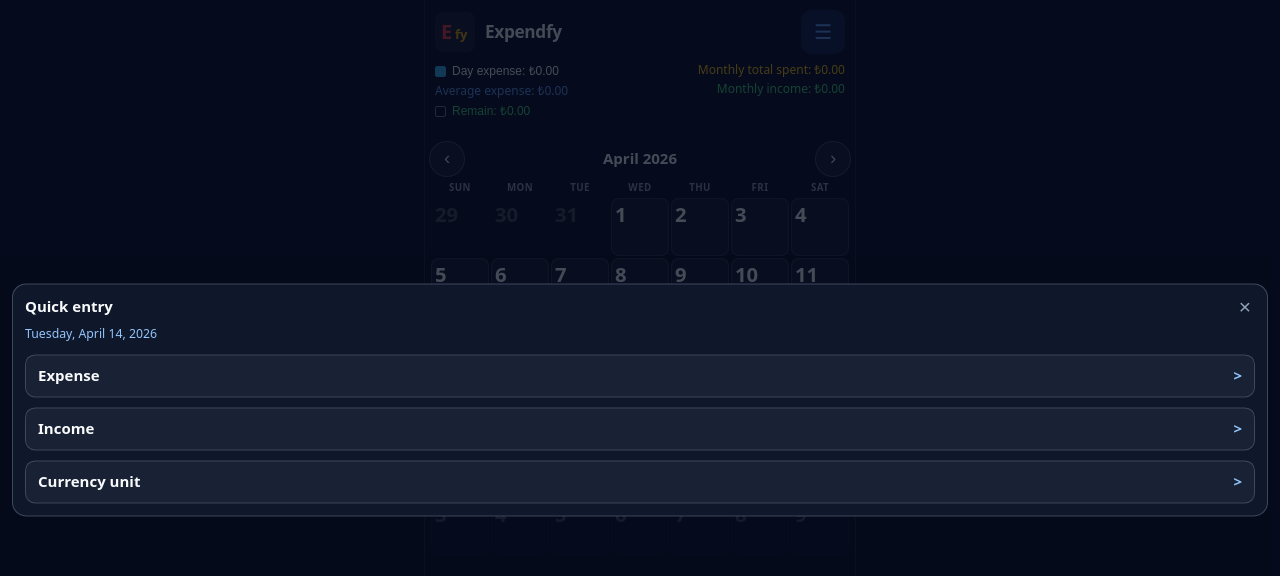
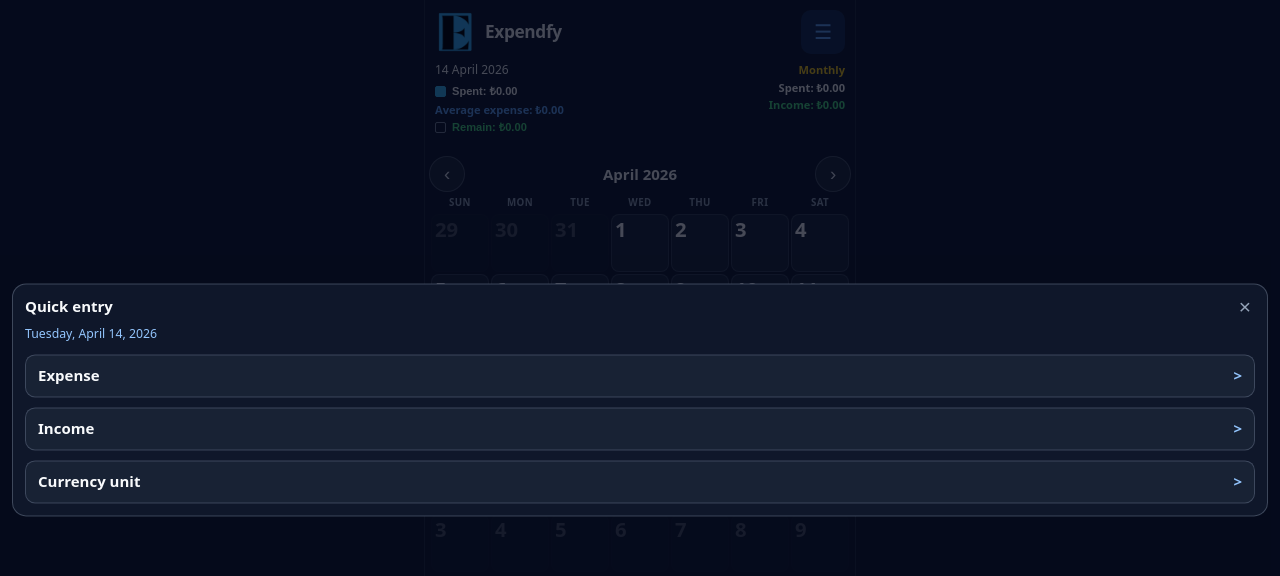
Before and after one commit to mushfiq-faiyaz/Expendfy-Mobile, a React (Vite) app: page / in a window 1280 px wide. Shown: the top 576 px of the page. Built offline with nearby package versions, Linux system fonts and the light colour scheme.

Commit message:
fix top layout v1

```diff
--- a/src/App.tsx
+++ b/src/App.tsx
@@ -130,6 +130,14 @@
 
     return ''
   })()
+  const selectedDateLabel = useMemo(() => {
+    const d = parseISODate(selectedDate)
+    return new Intl.DateTimeFormat('en-GB', {
+      day: 'numeric',
+      month: 'long',
+      year: 'numeric',
+    }).format(d)
+  }, [selectedDate])
   const formatMoney = useMemo(() => {
     const locale = currency === 'BDT' ? 'en-BD' : undefined
     const formatter = new Intl.NumberFormat(locale, {
@@ -287,6 +295,7 @@
   return (
     <div className="app">
       <Header
+        selectedDateLabel={selectedDateLabel}
         monthlySpent={monthlySpent}
         monthlyIncome={monthlyIncome}
         averageExpense={averageExpense}
--- a/src/components/ExpendfyLogo.tsx
+++ b/src/components/ExpendfyLogo.tsx
@@ -1,19 +1,12 @@
 export function ExpendfyLogo({ size = 40 }: { size?: number }) {
   return (
-    <svg
+    <img
+      src="/expendfy-logo.png"
+      alt="Expendfy logo"
       width={size}
       height={size}
-      viewBox="0 0 40 40"
-      aria-hidden
       className="expendfy-logo"
-    >
-      <rect width="40" height="40" rx="8" fill="#1e293b" />
-      <text x="6" y="27" fontSize="20" fontWeight="800" fontFamily="system-ui, sans-serif" fill="#ef4444">
-        E
-      </text>
-      <text x="20" y="27" fontSize="13" fontWeight="800" fontFamily="system-ui, sans-serif" fill="#eab308">
-        fy
-      </text>
-    </svg>
+      style={{ objectFit: 'contain', borderRadius: 8 }}
+    />
   )
 }
--- a/src/components/Header.tsx
+++ b/src/components/Header.tsx
@@ -1,6 +1,7 @@
 import { ExpendfyLogo } from './ExpendfyLogo'
 
 type Props = {
+  selectedDateLabel: string
   monthlySpent: number
   monthlyIncome: number
   averageExpense: number
@@ -14,6 +15,7 @@
 }
 
 export function Header({
+  selectedDateLabel,
   monthlySpent,
   monthlyIncome,
   averageExpense,
@@ -43,6 +45,7 @@
       </div>
       <div className="app-header__meta">
         <div className="app-header__leftStats">
+          <p className="app-header__date">{selectedDateLabel}</p>
           <button
             type="button"
             className={`app-header__pick ${cellMode === 'day' ? 'app-header__pick--on' : ''}`}
@@ -50,7 +53,7 @@
           >
             <span className="app-header__pick-box" />
             <span className="app-header__stat app-header__stat--today">
-            Day expense: {formatMoney(dayCost)}
+              Spent: {formatMoney(dayCost)}
             </span>
           </button>
           <p className="app-header__stat app-header__stat--avg">
@@ -72,11 +75,12 @@
           </button>
         </div>
         <div className="app-header__stats">
+          <p className="app-header__stat app-header__stat--monthly">Monthly</p>
           <p className="app-header__stat app-header__stat--spent">
-            Monthly total spent: {formatMoney(monthlySpent)}
+            Spent: {formatMoney(monthlySpent)}
           </p>
           <p className="app-header__stat app-header__stat--income">
-            Monthly income: {formatMoney(monthlyIncome)}
+            Income: {formatMoney(monthlyIncome)}
           </p>
         </div>
       </div>
--- a/src/index.css
+++ b/src/index.css
@@ -86,6 +86,12 @@
   min-width: 0;
 }
 
+.app-header__date {
+  margin: 0 0 4px;
+  font-size: 0.8rem;
+  color: #f8fafc;
+}
+
 .app-header__pick {
   border: none;
   background: transparent;
@@ -117,11 +123,17 @@
 
 .app-header__stat {
   margin: 0 0 2px;
-  font-size: 0.8rem;
+  font-size: 0.74rem;
+  font-weight: 700;
+}
+
+.app-header__stat--monthly {
+  color: #facc15;
+  font-weight: 700;
 }
 
 .app-header__stat--spent {
-  color: #facc15;
+  color: #ffffff;
 }
 
 .app-header__stat--income {
```
Also changed, not shown: public/expendfy-logo.png (added).
